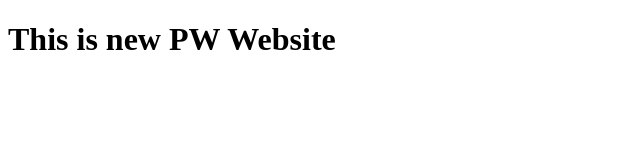
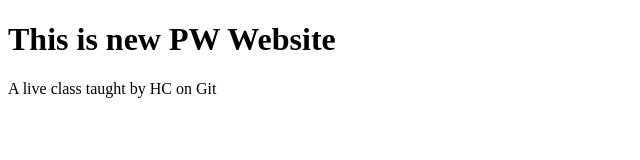
Before and after one commit to DevNarayan-7/pwlivetest, a plain HTML site: page index.html in a window 1280 px wide. Shown: the whole page, without its empty margins (0-640 px from the left). Drawn offline with Linux system fonts and the light colour scheme.

Commit message:
A live class by HC

```diff
--- a/index.html
+++ b/index.html
@@ -7,5 +7,9 @@
 </head>
 <body>
     <h1>This is new PW Website</h1>
+    <section>
+        A live class taught by HC on
+        <span>Git</span>
+    </section>
 </body>
 </html>
```
